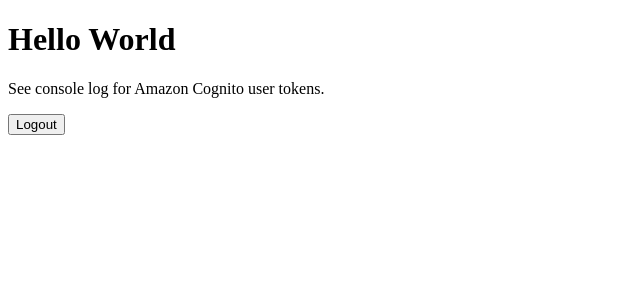
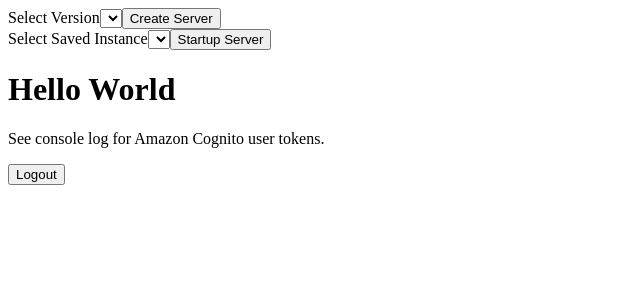
Before and after one commit to hnucamendi/CreeperKeeper, a React (Vite) app in the folder FE-CreeperKeeper/: page /home in a window 1280 px wide. Shown: the top 300 px of the page, without its empty margins (0-640 px from the left). Built offline with nearby package versions, Linux system fonts and the light colour scheme; sample sign-in values are in the browser's storage; a web font is replaced by a local one.

Commit message:
home.jsx

```diff
--- a/FE-CreeperKeeper/src/pages/Home.jsx
+++ b/FE-CreeperKeeper/src/pages/Home.jsx
@@ -1,33 +1,3 @@
-//import React, { useState } from "react";
-//
-//export default function LandingPage() {
-//  const [isAuthorized, setIsAuthorized] = useState(true);
-//
-//  if (isAuthorized) {
-//    return (
-//      <div className="server-menu">
-//        <div>
-//          <form>
-//            <label htmlFor="server-dropdown">Select Version</label>
-//            <select id="server-dropdown"></select>
-//            <button>Create Server</button>
-//          </form>
-//        </div>
-//
-//        <div>
-//          <form>
-//            <label htmlFor="server-dropdown">Select Saved Instance</label>
-//            <select id="server-dropdown"></select>
-//            <button>Startup Server</button>
-//          </form>
-//        </div>
-//      </div>
-//    );
-//  }
-//
-//  return <Authenticator loginMechanism={["email"]} />;
-//}
-
 import { useNavigate } from "react-router-dom";
 
 const Home = () => {
@@ -38,10 +8,27 @@ const Home = () => {
   };
 
   return (
-    <div>
-      <h1>Hello World</h1>
-      <p>See console log for Amazon Cognito user tokens.</p>
-      <button onClick={handleLogout}>Logout</button>
+    <div className="server-menu">
+      <div>
+        <form>
+          <label htmlFor="server-dropdown">Select Version</label>
+          <select id="server-dropdown"></select>
+          <button>Create Server</button>
+        </form>
+      </div>
+
+      <div>
+        <form>
+          <label htmlFor="server-dropdown">Select Saved Instance</label>
+          <select id="server-dropdown"></select>
+          <button>Startup Server</button>
+        </form>
+      </div>
+      <div>
+        <h1>Hello World</h1>
+        <p>See console log for Amazon Cognito user tokens.</p>
+        <button onClick={handleLogout}>Logout</button>
+      </div>
     </div>
   );
 };
```
